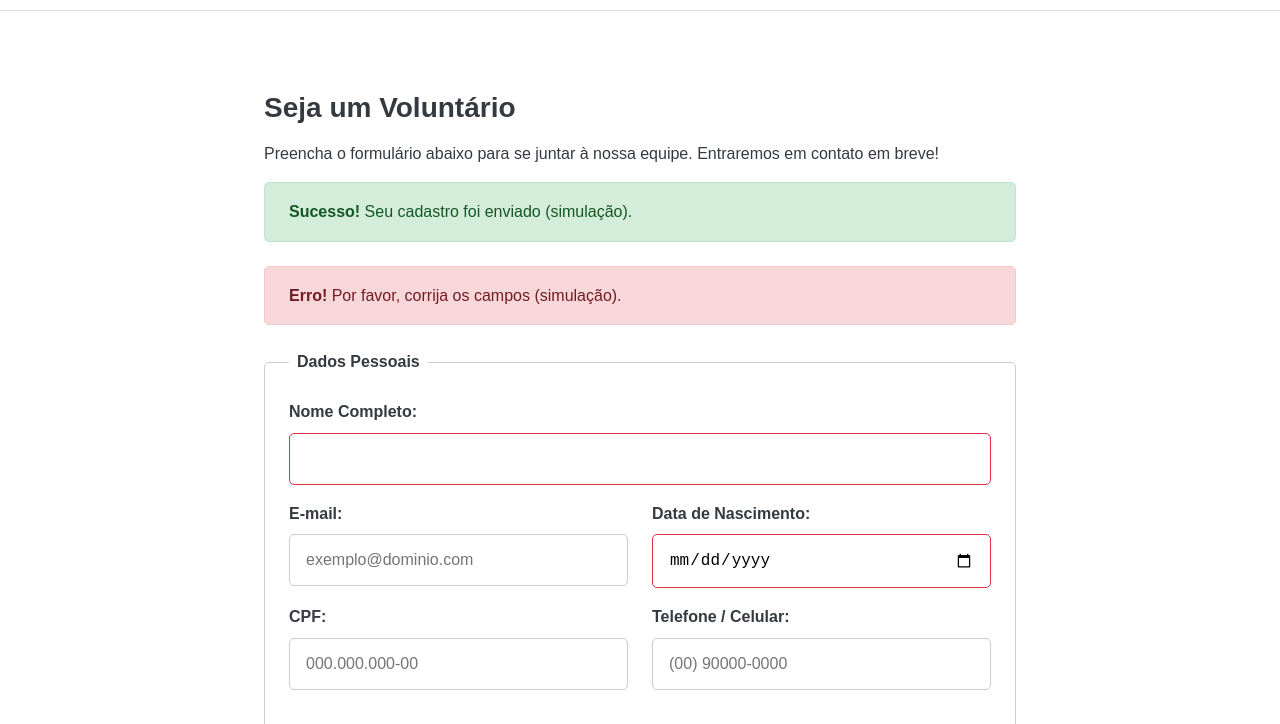
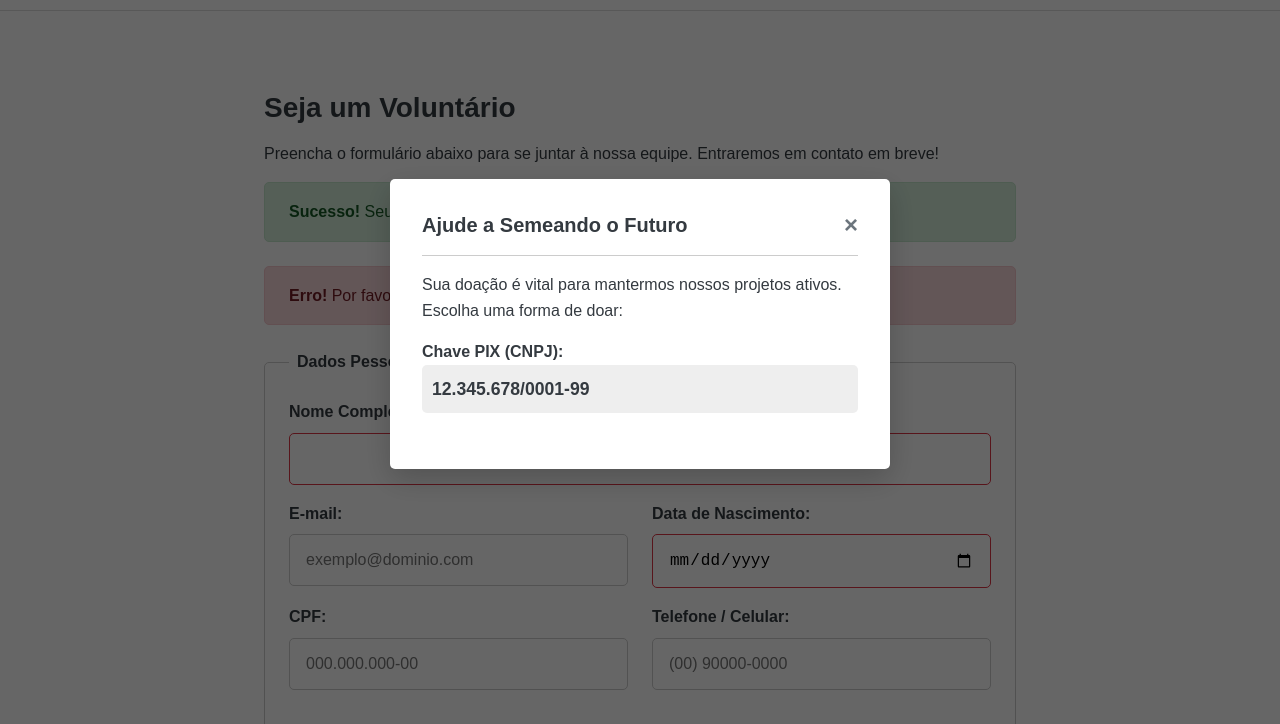
Before and after one commit to fernsm/ong-management-web-project, a plain HTML site: page cadastro.html in a window 1280 px wide. Both pictures are taken after a click on the button "DOAR AGORA". Shown: the part 76-800 px from the top of the page. Drawn offline with Linux system fonts and the light colour scheme.

Commit message:
Ajustando footer

```diff
--- a/cadastro.html
+++ b/cadastro.html
@@ -118,11 +118,23 @@
         </section>
     </main>
 
-    <footer class="site-footer">
-        </footer>
+ <footer class="site-footer">
+        <p>&copy; 2025 ONG Semeando o Futuro. Todos os direitos reservados.</p>
+    </footer>
 
-    <div class="modal-overlay" id="doar-modal">
+     <div class="modal-overlay" id="doar-modal">
+        <div class="modal-content">
+            <div class="modal-header">
+                <h3>Ajude a Semeando o Futuro</h3>
+                <button class="modal-close-btn" id="modal-close">&times;</button>
+            </div>
+            <div class="modal-body">
+                <p>Sua doação é vital para mantermos nossos projetos ativos. Escolha uma forma de doar:</p>
+                <strong>Chave PIX (CNPJ):</strong>
+                <p style="font-weight: bold; font-size: 1.1rem; background: #eee; padding: 10px; border-radius: 5px;">12.345.678/0001-99</p>
+            </div>
         </div>
+    </div>
 
     <script src="js/main.js"></script>
 </body>
```
Also changed, not shown: projetos.html (+13 -1 lines).
